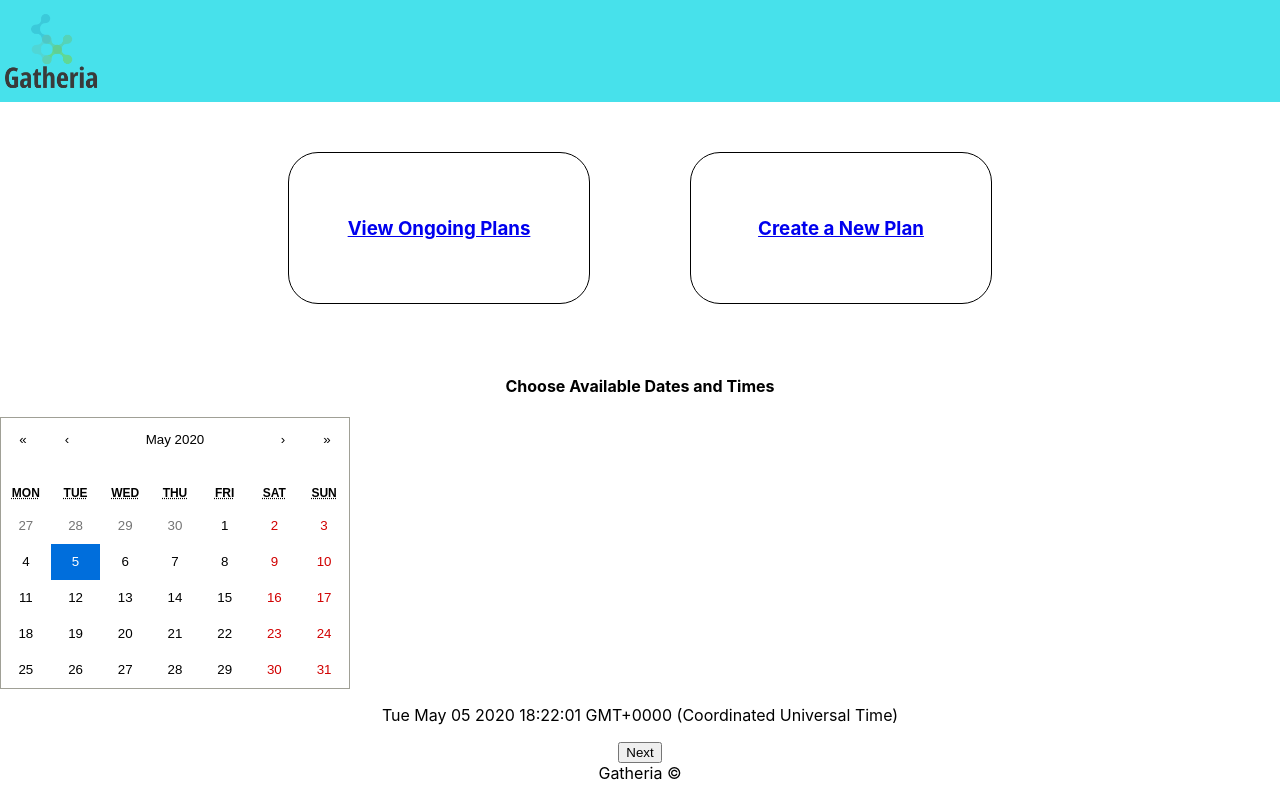
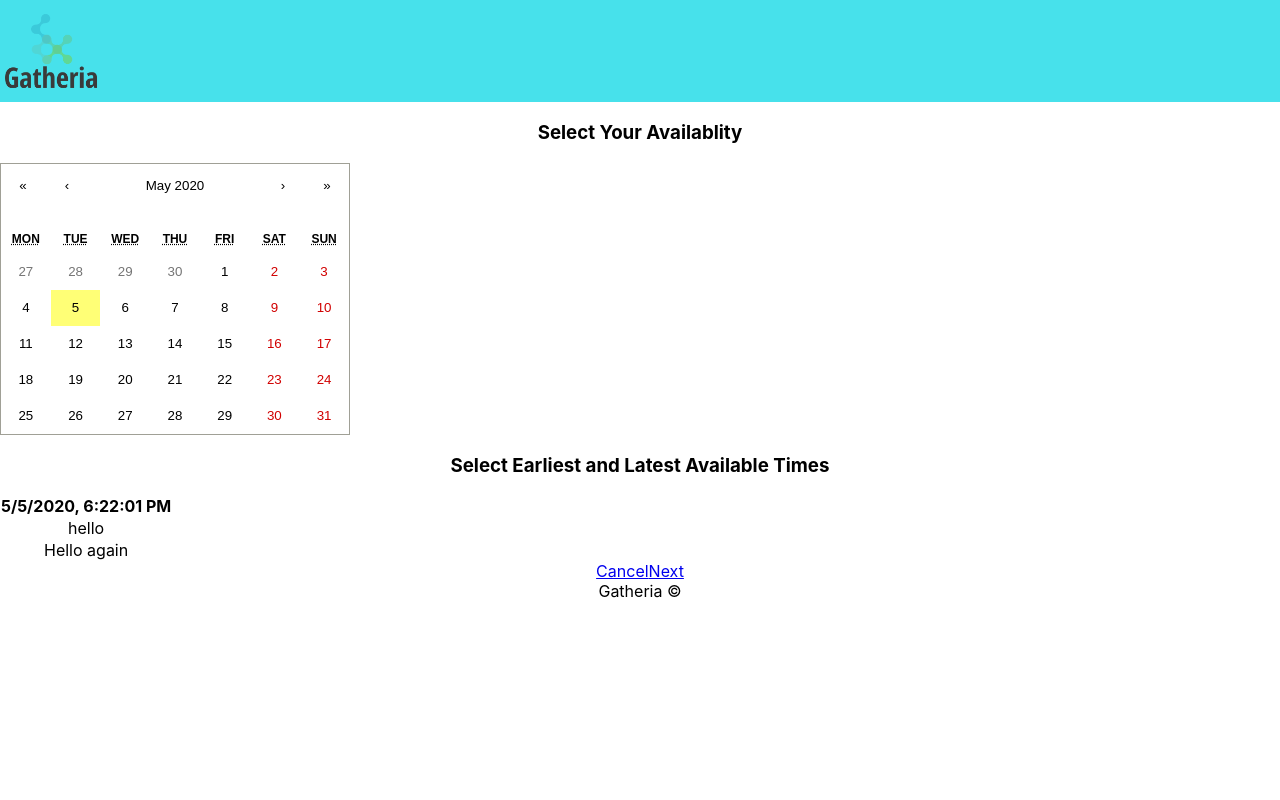
Before and after one commit to aaronl647/Gatheria-App, a React (Create React App) app: page /create in a window 1280 px wide. Built offline with nearby package versions, Linux system fonts and the light colour scheme.

Commit message:
have create a plan rendering

```diff
--- a/src/App.js
+++ b/src/App.js
@@ -9,7 +9,6 @@ import logo from "./logo.png";
 import Ongoing from "./components/Ongoing/Ongoing";
 import CreateData from "./components/CreateDate/CreateData";
 import MainPage from "./components/MainPage/MainPage";
-import { getAllByPlaceholderText } from "@testing-library/react";
 
 class App extends Component {
   state = {
@@ -25,9 +24,8 @@ class App extends Component {
   getdates = () => {
     this.setState({
       date: new Date(),
-    })
-
-  }
+    });
+  };
   render() {
     return (
       <div className="App">
@@ -36,13 +34,9 @@ class App extends Component {
             <img src={logo} alt="Logo" />
           </header>
         </Link>
-        <MainPage />
-        <Route exact path="/ongoing" render={props =>
-          <Ongoing />
-        }/>
-        <Route exact path="/create" render={props =>
-          <CreateData />
-        }/>
+        <Route exact path="/" render={(props) => <MainPage />} />
+        <Route exact path="/ongoing" render={(props) => <Ongoing />} />
+        <Route exact path="/create" render={(props) => <CreateData />} />
         <footer className="component">Gatheria © </footer>
       </div>
     );
@@ -51,10 +45,8 @@ class App extends Component {
 
 export default App;
 
-
-
-
-{/* <div className="navigation">
+{
+  /* <div className="navigation">
 <Link path="/ongoing">
   <div className="nav">
     <h3>Ongoing Plans</h3>
@@ -72,4 +64,5 @@ export default App;
     </div>
   </Link>
 </div>
-</div> */}
+</div> */
+}
--- a/src/components/CreateDate/CreateData.css
+++ b/src/components/CreateDate/CreateData.css
@@ -1,4 +1,3 @@
-.data{
-    display: flex;
-    flex-direction: row;
+.Create{
+display: flex;
 }
--- a/src/components/CreateDate/CreateData.jsx
+++ b/src/components/CreateDate/CreateData.jsx
@@ -1,32 +1,68 @@
-import React from "react";
+import React, { useState } from "react";
 import Calendar from "react-calendar";
+import { Link } from "react-router-dom";
 import "react-calendar/dist/Calendar.css";
 
-class CreateData extends React.Component {
-  state = {
-    date: new Date(),
-  };
+const CreateData = (props) => {
+let [date, setDate] = useState(new Date())
+  return (
+    <div className="Create">
+         <h3>Select Your Availablity</h3>
+      <div className="datetime">
+        <Calendar
+        onChange={date => setDate(date)}
+        />
+        <h3>Select Earliest and Latest Available Times</h3>
+        <div className="time">
+          <tr>
+            <th>{date.toLocaleString()}</th>
+          </tr>
+          <tr>
+            <td>hello</td>
+          </tr>
+          <tr>
+          <td>Hello again</td>
+          </tr>
+      </div>
+      <div className="datetime">
 
-  onChange = (date) => this.setState({ date });
-
-  render() {
-    return (
-      <div className="Calendar">
-        <h4>Choose Available Dates and Times</h4>
-        <div className="data">
-          <Calendar
-            onChange={this.onChange}
-            value={this.state.date}
-          />
-          {console.log(this.state.date)}
         </div>
-        <div className="data">
-        <p>{this.state.date.toString()}</p>
-        </div>
-        <button>Next</button>
       </div>
-    );
-  }
-}
+      <Link className="Create-cancel" to="/">
+        Cancel
+      </Link>
+      <Link to="/create/activity">Next</Link>
+    </div>
+  );
+};
 
 export default CreateData;
+
+// class CreateData extends React.Component {
+//   state = {
+//     value: [],
+//     selectedDate: new Date()
+//   };
+
+//   onClickDay = (date) => {
+//     this.setState({ selectedDate: date });
+//   }
+
+//   render() {
+//     return (
+//       <div className="Calendar">
+//         <h4>Choose Available Dates and Times</h4>
+//         <div className="data">
+//           <Calendar onClickDay={this.selectedDate}/>
+//         </div>
+//         <div className="data">{/* <p>{value}</p> */}</div>
+//         <Link className="Create-cancel" to="/">
+//           Cancel
+//         </Link>
+//         <Link to="/create/activity">Next</Link>
+//       </div>
+//     );
+//   }
+// }
+
+// export default CreateData;
--- a/src/components/MainPage/MainPage.jsx
+++ b/src/components/MainPage/MainPage.jsx
@@ -1,7 +1,7 @@
 import React from "react";
 import "./MainPage.css";
-import { Link, Route } from "react-router-dom";
-import CreateData from "../CreateDate/CreateData";
+import { Link, } from "react-router-dom";
+// import CreateData from "../CreateDate/CreateData";
 // import Ongoing from "./Ongoing/Ongoing";
 
 const MainPage = (props) => {
```
